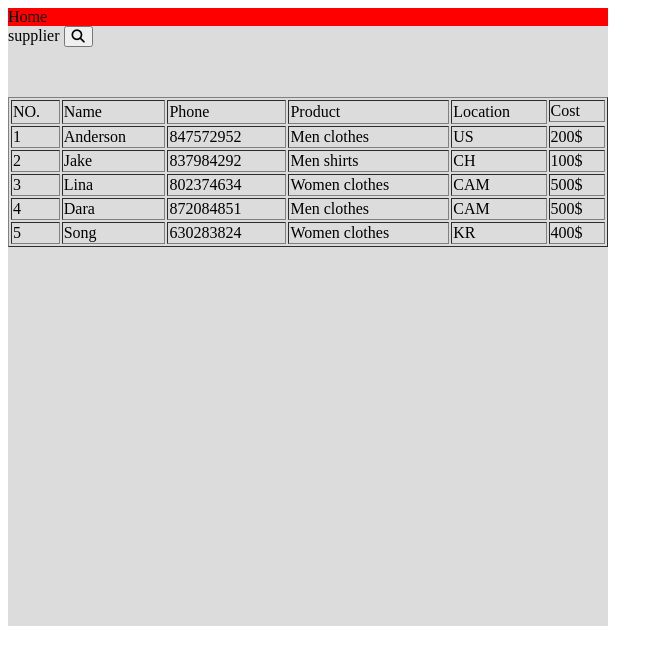
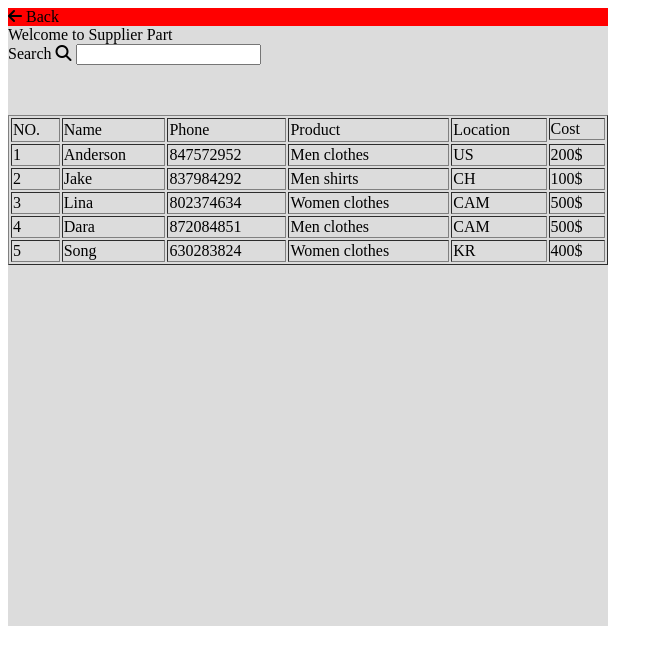
Before and after one commit to mengly74/IPE-Project, a plain HTML site: page SUPPLIER/ipe.html in a window 1280 px wide. Shown: the whole page, without its empty margins (0-663 px from the left). Drawn offline with Linux system fonts and the light colour scheme.

Commit message:
Update ipe.html

```diff
--- a/SUPPLIER/ipe.html
+++ b/SUPPLIER/ipe.html
@@ -9,9 +9,9 @@
 </head>
 <body>
     <div class="container">
-        Home
-        <div class="box">supplier
-            <button class="button6"><i class="fa-solid fa-magnifying-glass"></i></button>
+        <i class="fa-solid fa-arrow-left"></i> Back
+        <div class="box">Welcome to Supplier Part<br>
+            Search <i class="fa-solid fa-magnifying-glass"></i></button> <input class="buttons"></button>
             <table border="1" style="width: 100%;">
             <tr>
                 <td rowspan="2">NO.</td>
```
